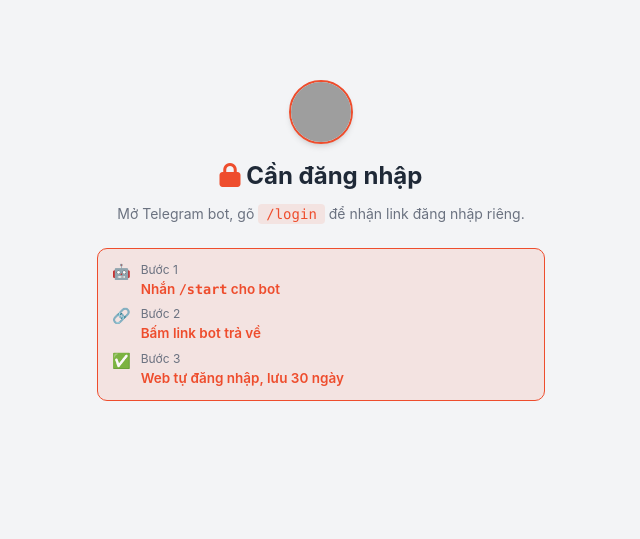
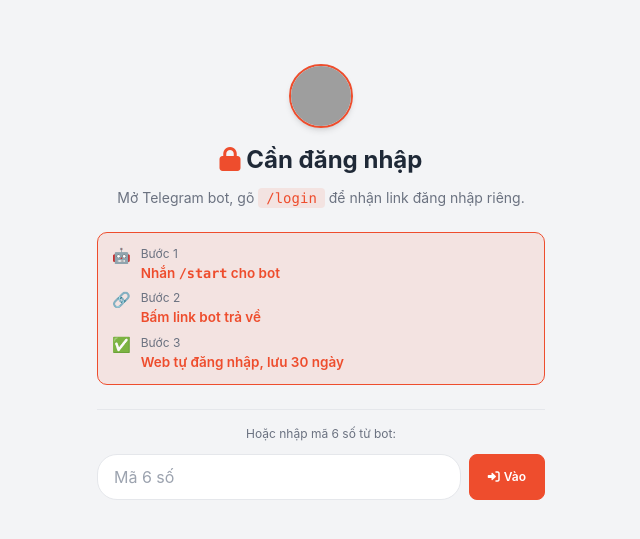
Before and after one commit to quangapit/tracking-express, a Flask app: page / in a window 1280 px wide. Shown: the top 539 px of the page, without its empty margins (319-959 px from the left). Run offline with Flask 3, Linux system fonts and the light colour scheme; some libraries are stand-ins or nearby versions; grey boxes are pictures that could not be loaded.

Commit message:
Update index.html

```diff
--- a/templates/index.html
+++ b/templates/index.html
@@ -27,7 +27,7 @@ body{background:var(--app-bg);color:var(--app-text);font-family:-apple-system,Bl
 .category-scroll::-webkit-scrollbar{display:none;}
 .cat-btn{white-space:nowrap;padding:8px 14px;border-radius:20px;font-size:13px;font-weight:500;border:1px solid var(--app-border);background:var(--app-card);color:var(--app-text);cursor:pointer;}
 .cat-btn.active{background:var(--app-accent);color:#fff;border-color:var(--app-accent);}
-.theme-btn{width:32px;height:32px;border-radius:50%;display:flex;align-items:center;justify-content:center;background:var(--app-btn-bg);color:var(--app-text);border:1px solid var(--app-border);cursor:pointer;font-size:13px;padding:0;}
+.theme-btn{width:32px;height:32px;border-radius:50%;display:flex;align-items:center;justify-content:center;background:var(--app-btn-bg);color:var(--app-text);border:1px solid var(--app-border);cursor:pointer;font-size:13px;padding:0;text-decoration:none;}
 .btn-sm{padding:7px 14px;border-radius:8px;font-size:12px;font-weight:600;border:1px solid var(--app-border);background:var(--app-btn-bg);color:var(--app-text);cursor:pointer;display:inline-flex;align-items:center;gap:4px;}
 .btn-primary{background:var(--app-accent);color:#fff;border-color:var(--app-accent);}
 .btn-danger{background:var(--app-red);color:#fff;border-color:var(--app-red);}
@@ -62,25 +62,69 @@ pre.payload{background:var(--app-bg);border:1px solid var(--app-border);padding:
 [data-theme="dark"] .error-box{background:rgba(248,113,113,0.15);color:#fca5a5;}
 .manual-box{background:var(--app-accent-soft);border:1px solid var(--app-accent-border);border-radius:10px;padding:12px 14px;margin-bottom:12px;font-size:13px;}
 .manual-box a{color:var(--app-accent);text-decoration:underline;word-break:break-all;}
-.phone-hint{font-size:11px;color:var(--app-muted);margin-top:-8px;margin-bottom:10px;padding-left:8px;}
+.phone-hint{font-size:11px;color:var(--app-muted);margin-top:4px;padding-left:8px;}
+.hidden{display:none!important;}
 </style>
 </head>
 <body class="p-4 pb-20">
 
 {% if needs_login %}
-<div class="max-w-md mx-auto mt-16 text-center">
+<div class="max-w-md mx-auto mt-12 text-center">
     <img src="https://i.imgur.com/ZqNPORQ.jpeg" alt="Logo" class="w-16 h-16 rounded-full mx-auto mb-4 shadow-md" style="border:2px solid var(--app-accent);">
     <h1 class="text-2xl font-bold mb-3"><i class="fas fa-lock" style="color:var(--app-accent);"></i> Cần đăng nhập</h1>
-    <p class="text-sm text-muted mb-6">Mở Telegram bot, gõ <code class="px-2 py-0.5 rounded" style="background:var(--app-accent-soft);color:var(--app-accent);">/login</code> để nhận link đăng nhập riêng.</p>
+    <p class="text-sm text-muted mb-6">
+        Mở Telegram bot, gõ
+        <code class="px-2 py-0.5 rounded" style="background:var(--app-accent-soft);color:var(--app-accent);">/login</code>
+        để nhận link đăng nhập riêng.
+    </p>
+
     {% if error %}<div class="error-box">{{ error }}</div>{% endif %}
-    <div class="status-panel active text-left">
+
+    <div class="status-panel active text-left mb-6">
         <div class="ico">🤖</div><div><div class="label">Bước 1</div><div class="value">Nhắn <code>/start</code> cho bot</div></div>
         <div class="ico">🔗</div><div><div class="label">Bước 2</div><div class="value">Bấm link bot trả về</div></div>
         <div class="ico">✅</div><div><div class="label">Bước 3</div><div class="value">Web tự đăng nhập, lưu 30 ngày</div></div>
     </div>
+
+    <div style="border-top:1px solid var(--app-border);padding-top:16px;">
+        <p class="text-xs text-muted mb-3">Hoặc nhập mã 6 số từ bot:</p>
+        <form id="manualLoginForm" class="flex gap-2">
+            <input type="text" id="loginToken" class="search-box flex-1"
+                   style="margin-bottom:0;" placeholder="Mã 6 số" maxlength="12"
+                   inputmode="numeric" autocomplete="one-time-code">
+            <button type="submit" class="btn-sm btn-primary" style="padding:10px 18px;">
+                <i class="fas fa-sign-in-alt"></i> Vào
+            </button>
+        </form>
+        <div id="loginError" class="error-box mt-3 hidden"></div>
+    </div>
 </div>
 
+<script>
+document.getElementById('manualLoginForm').addEventListener('submit', async (e) => {
+    e.preventDefault();
+    const token = document.getElementById('loginToken').value.trim();
+    const errEl = document.getElementById('loginError');
+    errEl.classList.add('hidden');
+    if (!token) { errEl.textContent = 'Nhập mã 6 số'; errEl.classList.remove('hidden'); return; }
+    try {
+        const res = await fetch('/api/login', {
+            method: 'POST',
+            headers: {'Content-Type': 'application/json'},
+            body: JSON.stringify({ token })
+        });
+        const data = await res.json();
+        if (data.ok) { location.href = '/'; }
+        else { errEl.textContent = data.error || 'Lỗi đăng nhập'; errEl.classList.remove('hidden'); }
+    } catch (err) {
+        errEl.textContent = 'Lỗi mạng: ' + err.message;
+        errEl.classList.remove('hidden');
+    }
+});
+</script>
+
 {% else %}
+
 <div class="flex justify-between items-center mb-4">
     <div class="flex items-center gap-3 min-w-0">
         <img src="https://i.imgur.com/ZqNPORQ.jpeg" alt="Logo" class="w-10 h-10 rounded-full shadow-md flex-shrink-0" style="border:2px solid var(--app-accent);">
@@ -105,7 +149,7 @@ pre.payload{background:var(--app-bg);border:1px solid var(--app-border);padding:
 </div>
 
 <div id="phoneWrap" class="hidden mb-3">
-    <input type="text" id="phone" class="search-box" style="margin-bottom:4px;" placeholder="📞 4 số cuối SĐT" maxlength="20" inputmode="numeric">
+    <input type="text" id="phone" class="search-box" style="margin-bottom:0;" placeholder="📞 4 số cuối SĐT" maxlength="20" inputmode="numeric">
     <div class="phone-hint">Hãng này yêu cầu 4 số cuối SĐT để tra cứu</div>
 </div>
 
@@ -165,9 +209,9 @@ function carrierNeedsPhone(carrier){
     const meta = CARRIERS_META[carrier];
     return !!(meta && meta.need_phone);
 }
-function updatePhoneVisibility(forceShow = false){
+function updatePhoneVisibility(forceShow){
     const carrier = document.getElementById('carrier').value;
-    const needs = forceShow || carrierNeedsPhone(carrier);
+    const needs = !!forceShow || carrierNeedsPhone(carrier);
     const wrap = document.getElementById('phoneWrap');
     if (needs) wrap.classList.remove('hidden');
     else { wrap.classList.add('hidden'); document.getElementById('phone').value = ''; }
@@ -186,7 +230,7 @@ function populateCarrierSelect(){
     const sel = document.getElementById('carrier');
     sel.innerHTML = '<option value="">Tự phát hiện</option>' +
         Object.entries(CARRIER_INFO).map(([k,n]) => `<option value="${k}">${n}</option>`).join('');
-    sel.addEventListener('change', () => updatePhoneVisibility());
+    sel.addEventListener('change', () => updatePhoneVisibility(false));
 }
 function buildFilters(){
     const c = document.getElementById('filterContainer');
@@ -311,7 +355,7 @@ async function addTracking(){
         if (data.fetch && data.fetch.error) showToast('Đã thêm (chưa tra được: ' + data.fetch.error + ')');
         else showToast('Đã thêm mã!');
         cEl.value=''; caEl.value=''; nEl.value=''; pEl.value='';
-        updatePhoneVisibility();
+        updatePhoneVisibility(false);
         await load();
     } catch(e) { showToast('Lỗi: ' + e.message); }
     finally { btn.disabled = false; }
@@ -329,7 +373,7 @@ async function editPhone(id){
     const v = prompt('4 số cuối SĐT cho ' + t.tracking_code + ':', t.phone || '');
     if (v === null) return;
     const res = await fetch(`/api/trackings/${id}`, {method:'PATCH',headers:{'Content-Type':'application/json'},body:JSON.stringify({phone:v})});
-    if (res.ok) { showToast('Đã cập nhật SĐT, đang tra cứu lại...'); await load(); }
+    if (res.ok) { showToast('Đã cập nhật, đang tra cứu lại...'); await load(); }
     else showToast('Không cập nhật được');
 }
 
@@ -358,7 +402,7 @@ async function testRaw(){
     const phone = pEl.value.trim();
     if (carrierNeedsPhone(carrier) && !phone) {
         updatePhoneVisibility(true);
-        openModal('Test — ' + code, '<div class="text-center text-muted py-4">Đang gọi API...</div>');
+        openModal('Test — ' + code, '');
         renderPhonePrompt(code, carrier);
         return;
     }
@@ -383,6 +427,7 @@ function renderPhonePrompt(code, carrier){
         <button id="retryPhoneBtn" class="btn-sm btn-primary"><i class="fas fa-search"></i> Tra cứu lại</button>`;
     document.getElementById('retryPhoneBtn').addEventListener('click', () => retryTestWithPhone(code, carrier));
     document.getElementById('testPhoneInput').addEventListener('keydown', e => { if (e.key === 'Enter') retryTestWithPhone(code, carrier); });
+    setTimeout(()=>document.getElementById('testPhoneInput').focus(), 50);
 }
 async function retryTestWithPhone(code, carrier){
     const phone = document.getElementById('testPhoneInput').value.trim();
@@ -523,12 +568,11 @@ document.addEventListener('DOMContentLoaded', () => {
         if (e.key==='Enter'){ e.preventDefault(); addTracking(); }
     }));
 
-    // Debounce auto-detect để hiện phone field nếu cần
     let detTimer;
     document.getElementById('code').addEventListener('input', () => {
         clearTimeout(detTimer);
         detTimer = setTimeout(async () => {
-            if (document.getElementById('carrier').value) return; // user chọn tay
+            if (document.getElementById('carrier').value) return;
             const carrier = await detectCarrier();
             updatePhoneVisibility(carrierNeedsPhone(carrier));
         }, 500);
```
